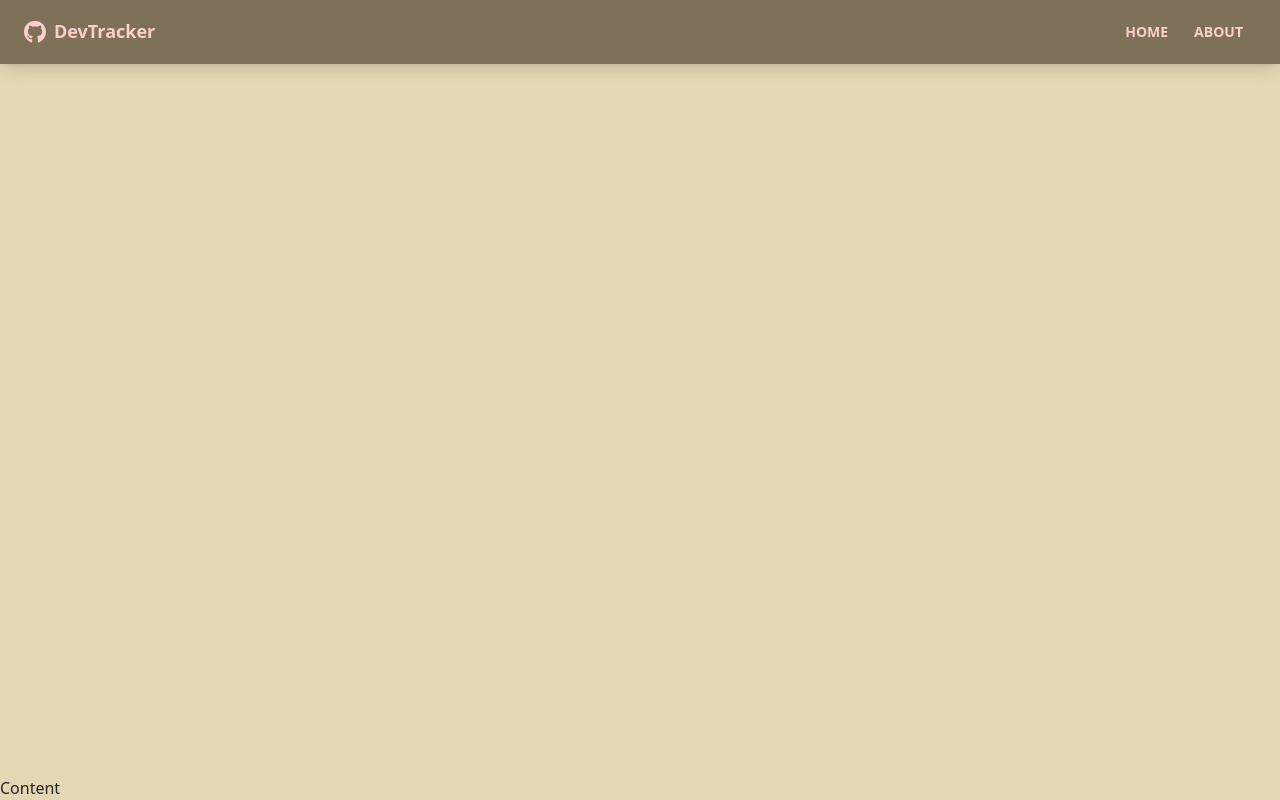
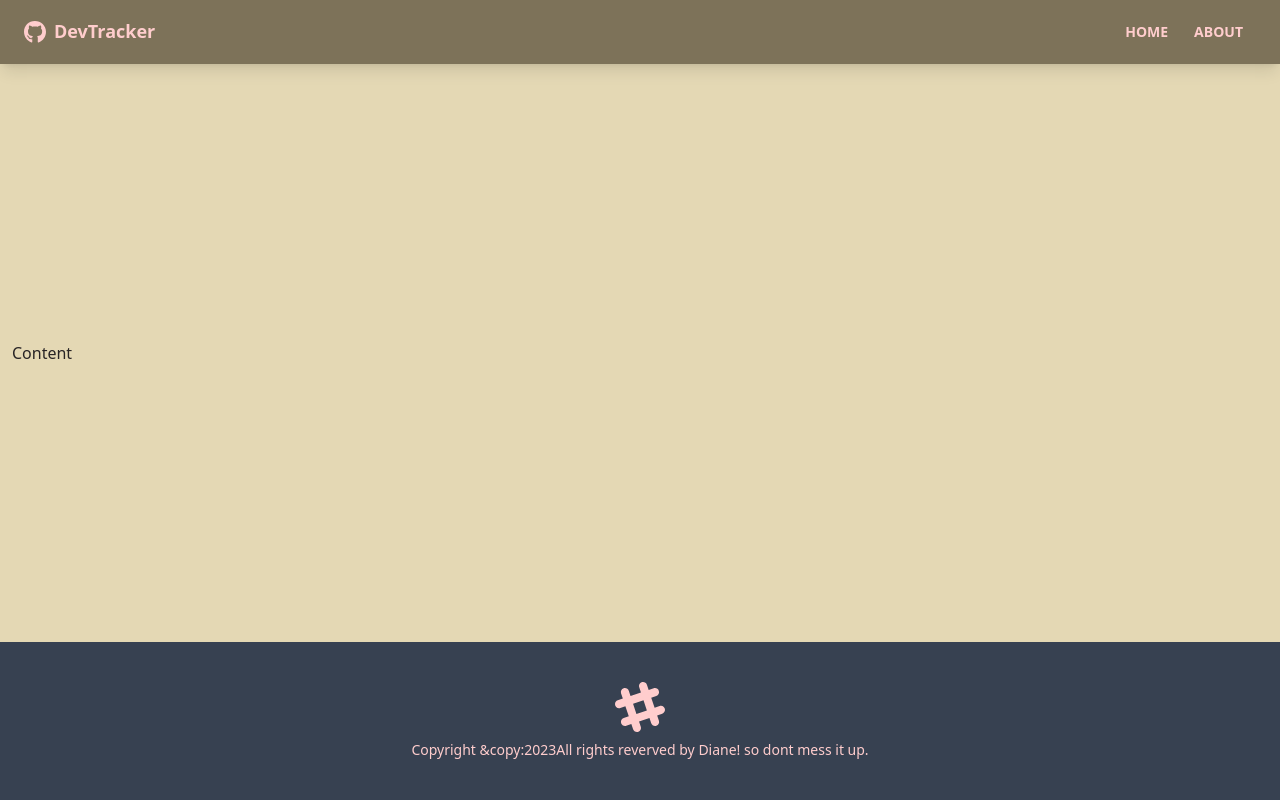
Before and after one commit to ReicaD/GitHub-Project, a React (Create React App) app in the folder github-finder/: page / in a window 1280 px wide. Built offline with nearby package versions, Linux system fonts and the light colour scheme.

Commit message:
Added Footer Component WIP

```diff
--- a/github-finder/src/App.js
+++ b/github-finder/src/App.js
@@ -1,12 +1,15 @@
 import {BrowserRouter as Router} from 'react-router-dom'
-import Navbar from './components/Layout/Navbar';
+import Navbar from './components/Navbar';
+import Footer from './components/Footer';
 function App() {
   return (
     <Router>
      <div className='flex flex-col justify-between h-screen'>
        <Navbar/>
 
-       <main>Content</main>
+
+       <main className='container mx-auto px-3 pb-12'>Content</main>
+       <Footer/>
      </div>
     </Router>
   );
--- /dev/null
+++ b/github-finder/src/components/Footer.jsx
@@ -0,0 +1,25 @@
+import React from "react";
+
+function Footer() {
+  const footerYear = new Date().getFullYear();
+  return (
+    <footer className="footer p-10 bg-gray-700 text-error-content footer-center">
+        <div>
+            <svg
+          width='50'
+          height='50'
+          viewBox='0 0 24 24'
+          xmlns='http://www.w3.org/2000/svg'
+          fillRule='evenodd'
+          clipRule='evenodd'
+          className='inline-block fill-current'
+        >
+          <path d='M22.672 15.226l-2.432.811.841 2.515c.33 1.019-.209 2.127-1.23 2.456-1.15.325-2.148-.321-2.463-1.226l-.84-2.518-5.013 1.677.84 2.517c.391 1.203-.434 2.542-1.831 2.542-.88 0-1.601-.564-1.86-1.314l-.842-2.516-2.431.809c-1.135.328-2.145-.317-2.463-1.229-.329-1.018.211-2.127 1.231-2.456l2.432-.809-1.621-4.823-2.432.808c-1.355.384-2.558-.59-2.558-1.839 0-.817.509-1.582 1.327-1.846l2.433-.809-.842-2.515c-.33-1.02.211-2.129 1.232-2.458 1.02-.329 2.13.209 2.461 1.229l.842 2.515 5.011-1.677-.839-2.517c-.403-1.238.484-2.553 1.843-2.553.819 0 1.585.509 1.85 1.326l.841 2.517 2.431-.81c1.02-.33 2.131.211 2.461 1.229.332 1.018-.21 2.126-1.23 2.456l-2.433.809 1.622 4.823 2.433-.809c1.242-.401 2.557.484 2.557 1.838 0 .819-.51 1.583-1.328 1.847m-8.992-6.428l-5.01 1.675 1.619 4.828 5.011-1.674-1.62-4.829z'></path>
+        </svg>
+        <p>Copyright &copy:{footerYear}All rights reverved by Diane! so dont mess it up.</p>
+        </div>
+    </footer>
+  );
+}
+
+export default Footer;
--- a/github-finder/src/components/Layout/Navbar.jsx
+++ b/github-finder/src/components/Navbar.jsx
@@ -12,7 +12,7 @@ function Navbar({ title }) {
             {title}
           </Link>
         </div>
-        <div className="flex-1 px-2 mx-2">
+         <div className="flex-1 px-2 mx-2">
           <div className="flex justify-end">
             <Link to="/"className="btn btn-ghost btn-sm rounded-btn">Home</Link>
             <Link to="/about"className="btn btn-ghost btn-sm rounded-btn">About</Link>
```
